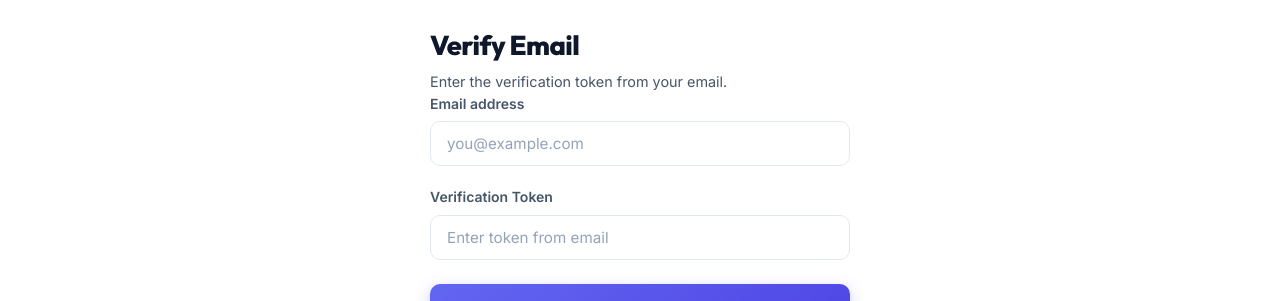
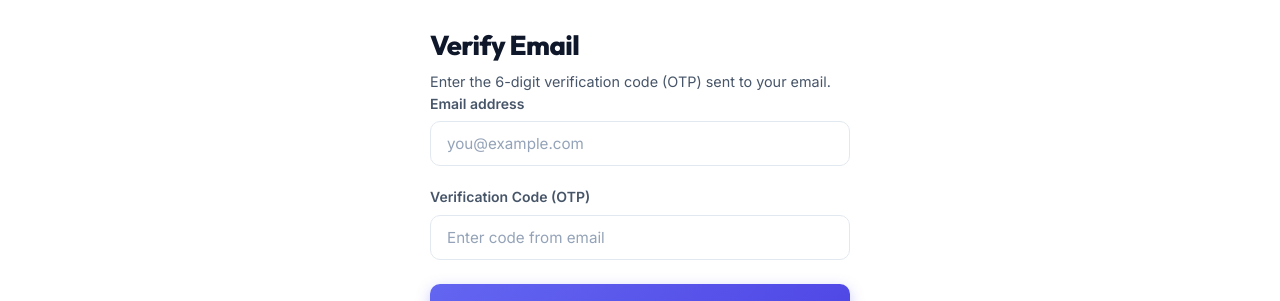
Before and after one commit to roshann635/Samvaad-Where-conversations-come-alive, a React (Vite) app in the folder frontend/: page /verify-email in a window 1280 px wide. Shown: the part 137-438 px from the top of the page. Built offline with nearby package versions, Linux system fonts and the light colour scheme.

Commit message:
Fix: verification

```diff
--- a/frontend/src/pages/OTPVerification.jsx
+++ b/frontend/src/pages/OTPVerification.jsx
@@ -65,7 +65,7 @@ const EmailVerification = () => {
         <div className="auth-form-container animate-fade-in-up">
           <h1 className="auth-title">Verify Email</h1>
           <p className="auth-subtitle">
-            Enter the verification token from your email.
+            Enter the 6-digit verification code (OTP) sent to your email.
           </p>
 
           {error && (
@@ -94,15 +94,16 @@ const EmailVerification = () => {
             </div>
 
             <div className="input-group">
-              <label htmlFor="token">Verification Token</label>
+              <label htmlFor="token">Verification Code (OTP)</label>
               <input
                 id="token"
                 type="text"
                 className="input-field"
-                placeholder="Enter token from email"
+                placeholder="Enter code from email"
                 value={token}
                 onChange={(e) => setToken(e.target.value)}
                 autoComplete="one-time-code"
+                maxLength={6}
               />
             </div>
 
```
Also changed, not shown: 1 other file (tests, documents, lock files or other folders).
